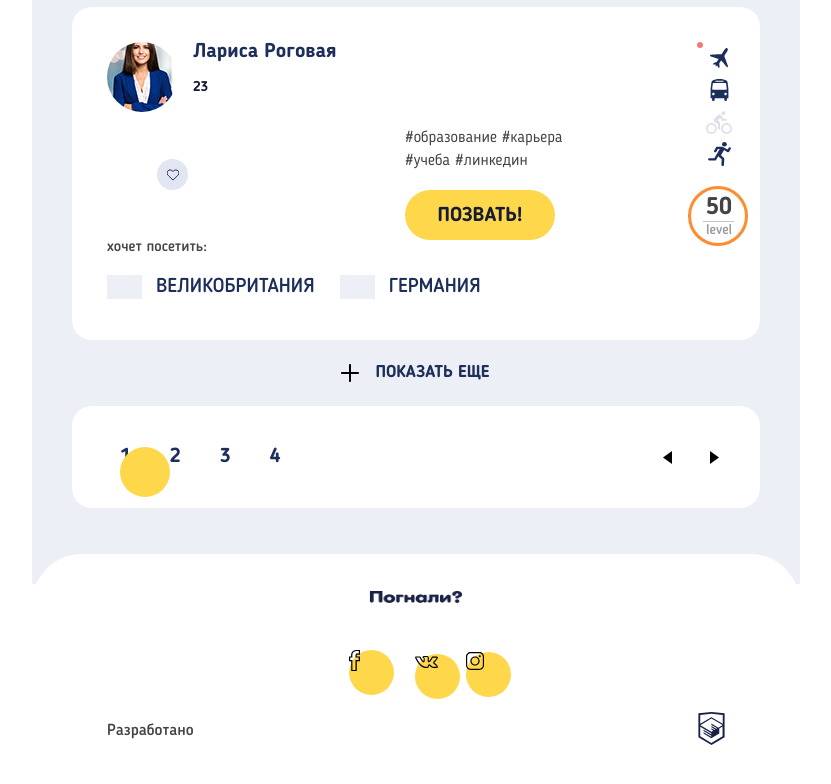
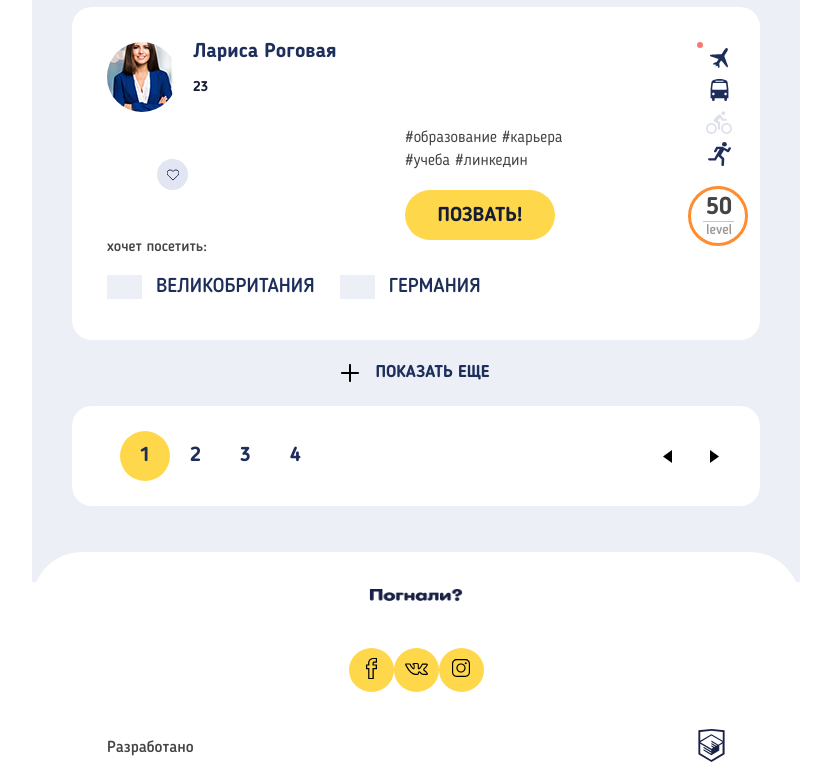
Before and after one commit to BorisSidorenko/851191-pognali-20, a website: page source/catalog.html in a window 1280 px wide. Shown: the part 2228-3012 px from the top of the page, without its empty margins (224-1055 px from the left). Drawn offline with nearby package versions, Linux system fonts and the light colour scheme; files that its build step writes are made by us from their sources.

Commit message:
Попытка сделать нумерацию страниц и иконки в футере

```diff
--- a/source/catalog.html
+++ b/source/catalog.html
@@ -544,9 +544,9 @@
         </a>
         <h2 class="visually-hidden">Другие страницы</h2>
         <div class="pagination">
-          <ul class="pagination__page-numbers page-numbers">
-            <li class="page-numbers__item">
-              <a href="#" class="page-numbers__link page-numbers__link--current" aria-label="Первая страница">
+          <ul class="page-numbers pagination__page-numbers">
+            <li class="page-numbers__item page-numbers__item--current">
+              <a href="#" class="page-numbers__link page-numbers__link" aria-label="Первая страница">
                 1
               </a>
             </li>
--- a/source/sass/blocks/page-footer.scss
+++ b/source/sass/blocks/page-footer.scss
@@ -16,7 +16,6 @@
 }
 
 .page-footer__socials {
-  position: relative;
   padding: 0;
   padding-bottom: 37px;
   list-style-type: none;
--- a/source/sass/blocks/page-numbers.scss
+++ b/source/sass/blocks/page-numbers.scss
@@ -2,8 +2,6 @@
   display: flex;
   margin: 0;
   padding: 0;
-  padding-top: 16px;
-  padding-bottom: 16px;
   list-style-type: none;
 
   @media (min-width: $mobile-width) {
@@ -16,13 +14,22 @@
   display: none;
 
   @media (min-width: $mobile-width) {
-    display: block;
+    display: flex;
     margin-right: 39px;
+
+    &--current {
+      margin-right: 20px;
+      padding-top: 15px;
+      padding-bottom: 15px;
+      width: 50px;
+      background-color: $basic-yellow;
+      border-radius: 50%;
+    }
   }
 }
 
 .page-numbers__link {
-  position: relative;
+  margin: auto;
   font-family: $main-font;
   font-style: normal;
   font-weight: bold;
@@ -31,17 +38,4 @@
   text-decoration: none;
   text-transform: uppercase;
   color: $special-blue_dark;
-
-  &--current {
-    &::before {
-      position: absolute;
-      top: 0;
-      left: 0;
-      width: 50px;
-      height: 50px;
-      background-color: $basic-yellow;
-      border-radius: 50%;
-      content: "";
-    }
-  }
 }
--- a/source/sass/blocks/socials.scss
+++ b/source/sass/blocks/socials.scss
@@ -7,12 +7,12 @@
 }
 
 .socials__item {
-  &--vk {
-    margin-left: 27px;
-  }
-
-  &--inst {
-    margin-left: 26px;
+  &--footer {
+    display: flex;
+    width: 45px;
+    height: 44px;
+    background-color: $basic-yellow;
+    border-radius: 50%;
   }
 }
 
@@ -20,9 +20,9 @@
   width: 135px;
 }
 
-.socials__item--footer {
-  position: relative;
-}
+// .socials__item--footer {
+//   position: relative;
+// }
 
 .socials__icon {
   position: relative;
@@ -44,14 +44,17 @@
 }
 
 .socials__link {
-  &--footer::before {
-    position: absolute;
-    top: 0;
-    left: 0;
-    width: 45px;
-    height: 45px;
-    background-color: $basic-yellow;
-    border-radius: 50%;
-    content: "";
+  &--footer {
+    margin: auto;
   }
+  // &--footer::before {
+  //   position: absolute;
+  //   top: 0;
+  //   left: 0;
+  //   width: 45px;
+  //   height: 45px;
+  //   background-color: $basic-yellow;
+  //   border-radius: 50%;
+  //   content: "";
+  // }
 }
```
